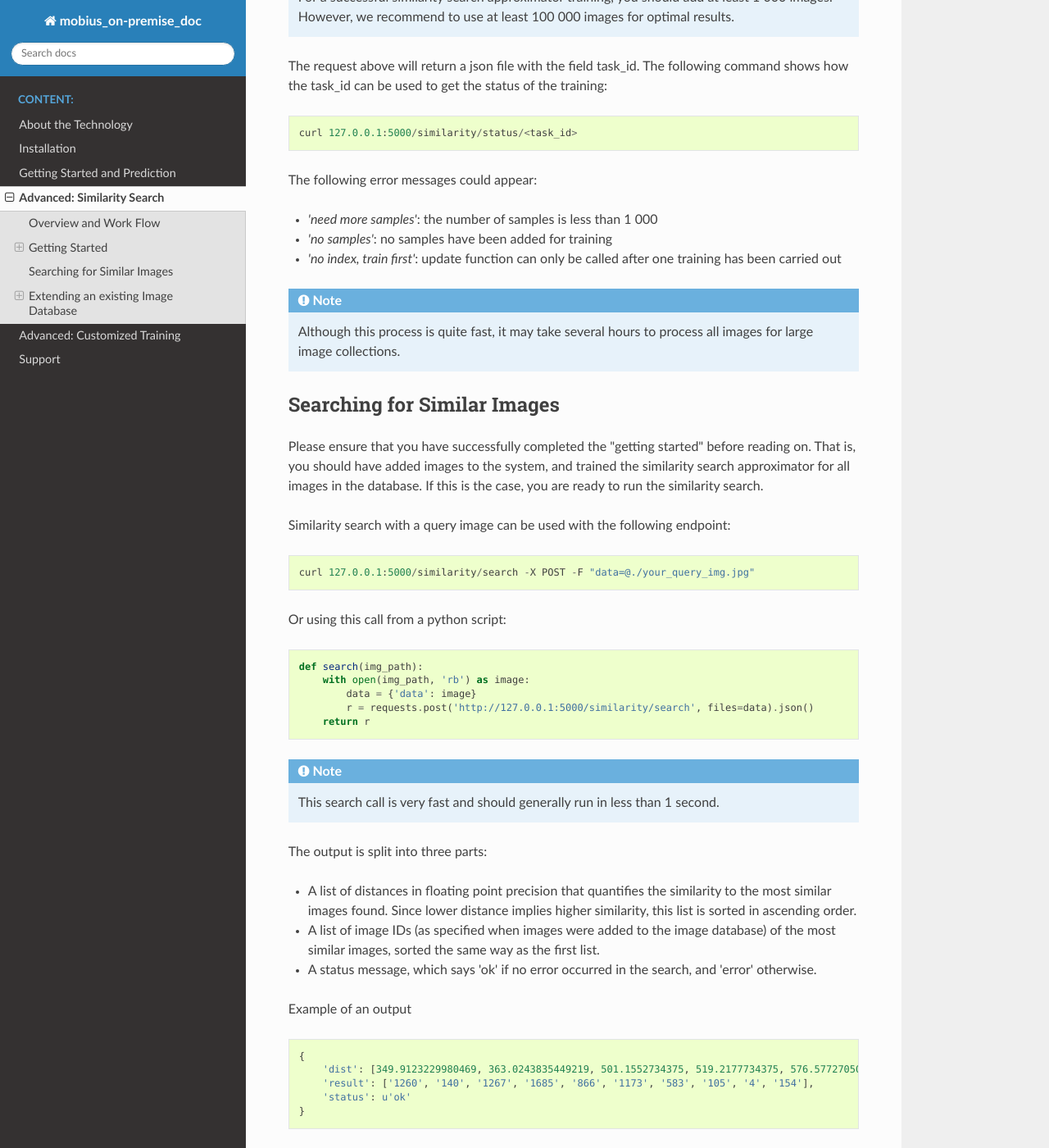
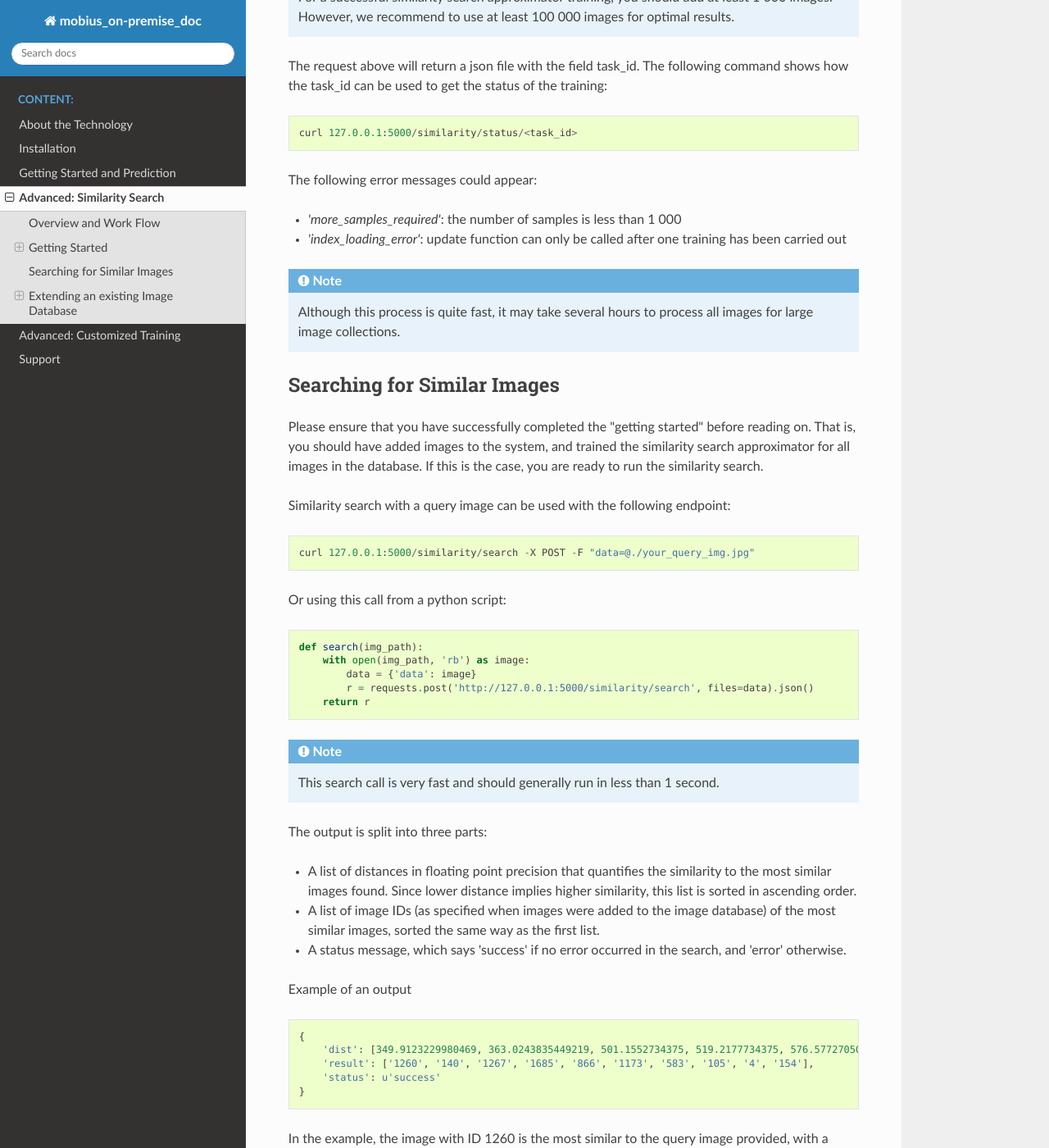
Before and after one commit to rumlingd/mobius_on-premise_doc, a Sphinx documentation site: the page built from source/similarity-search.rst, in a window 1280 px wide and 1400 px high, scrolled down 2354 px. Shown: the whole window at 82% size. Built offline with Sphinx 7.4.7 and the Read the Docs theme 2.0.0, drawn with Linux system fonts in a browser that asks for light colours; formulas are drawn with MathJax 3; some of the changed text lies outside the part shown.

Commit message:
id -> image_id, ok -> success

```diff
--- a/source/similarity-search.rst
+++ b/source/similarity-search.rst
@@ -86,9 +86,8 @@ The request above will return a json file with the field task_id. The following
 
 The following error messages could appear:
 
-* *'need more samples'*: the number of samples is less than 1 000
-* *'no samples'*: no samples have been added for training
-* *'no index, train first'*: update function can only be called after one training has been carried out
+* *'more_samples_required'*: the number of samples is less than 1 000
+* *'index_loading_error'*: update function can only be called after one training has been carried out
 
 .. note::
 
@@ -121,7 +120,7 @@ The output is split into three parts:
 
 * A list of distances in floating point precision that quantifies the similarity to the most similar images found. Since lower distance implies higher similarity, this list is sorted in ascending order.
 * A list of image IDs (as specified when images were added to the image database) of the most similar images, sorted the same way as the first list.
-* A status message, which says 'ok' if no error occurred in the search, and 'error' otherwise.
+* A status message, which says 'success' if no error occurred in the search, and 'error' otherwise.
 
 
 Example of an output
@@ -130,7 +129,7 @@ Example of an output
   {
       'dist': [349.9123229980469, 363.0243835449219, 501.1552734375, 519.2177734375, 576.5772705078125, 663.9130859375, 667.498291015625, 671.4913940429688, 684.84228515625, 705.6535034179688],
       'result': ['1260', '140', '1267', '1685', '866', '1173', '583', '105', '4', '154'],
-      'status': u'ok'
+      'status': u'success'
   }
 
 In the example, the image with ID 1260 is the most similar to the query image provided, with a distance of 349.912.
```
Also changed, not shown: other parts of source/similarity-search.rst (+7 -7 lines).
